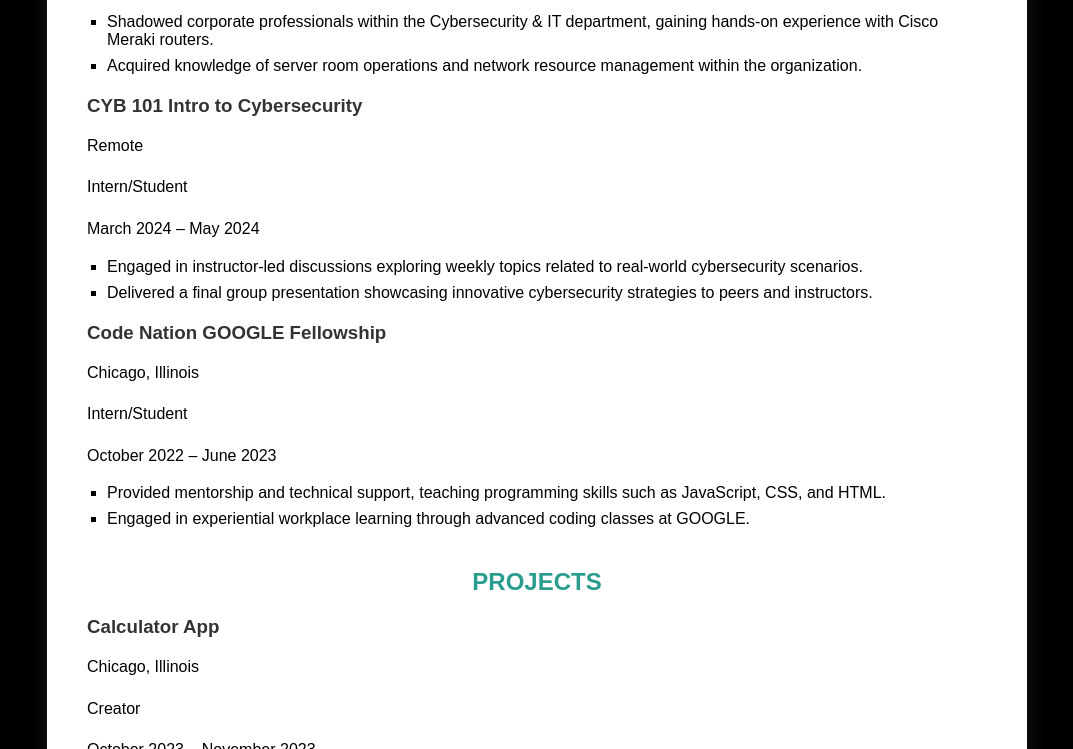
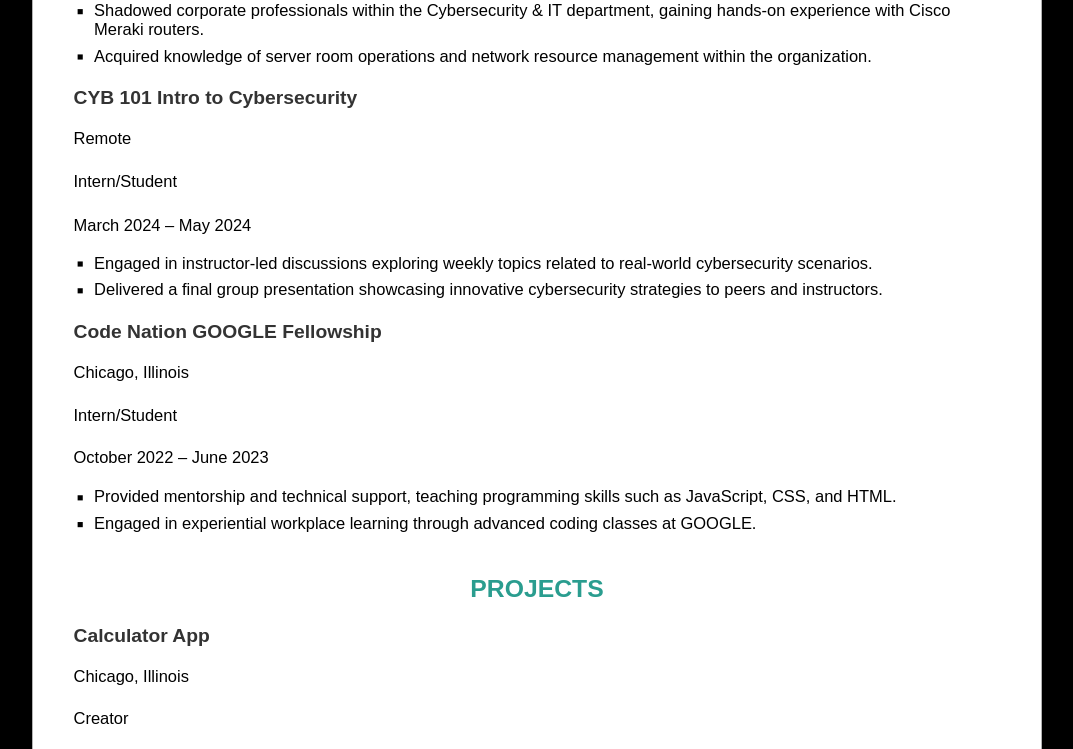
Before and after one commit to Huzi1080/Project2_webdev, a plain HTML site: page index.html in a window 1280 px wide. In both pictures the pointer is over the element 640 px from the left and 1481 px from the top of the page. Shown: the part 1132-1881 px from the top of the page, without its empty margins (103-1176 px from the left). Drawn offline with Linux system fonts and the light colour scheme.

Commit message:
Update index.css

```diff
--- a/css/index.css
+++ b/css/index.css
@@ -16,6 +16,12 @@ body {
   border-radius: 12px;
   box-shadow: 0 0 20px rgba(255, 255, 255, 0.1);
   text-align: left;
+  transition: transform 0.3s ease, box-shadow 0.3s ease;
+}
+
+.container:hover {
+  transform: scale(1.03);
+  box-shadow: 0 4px 30px rgba(0, 0, 0, 0.2);
 }
 
 header {
```
